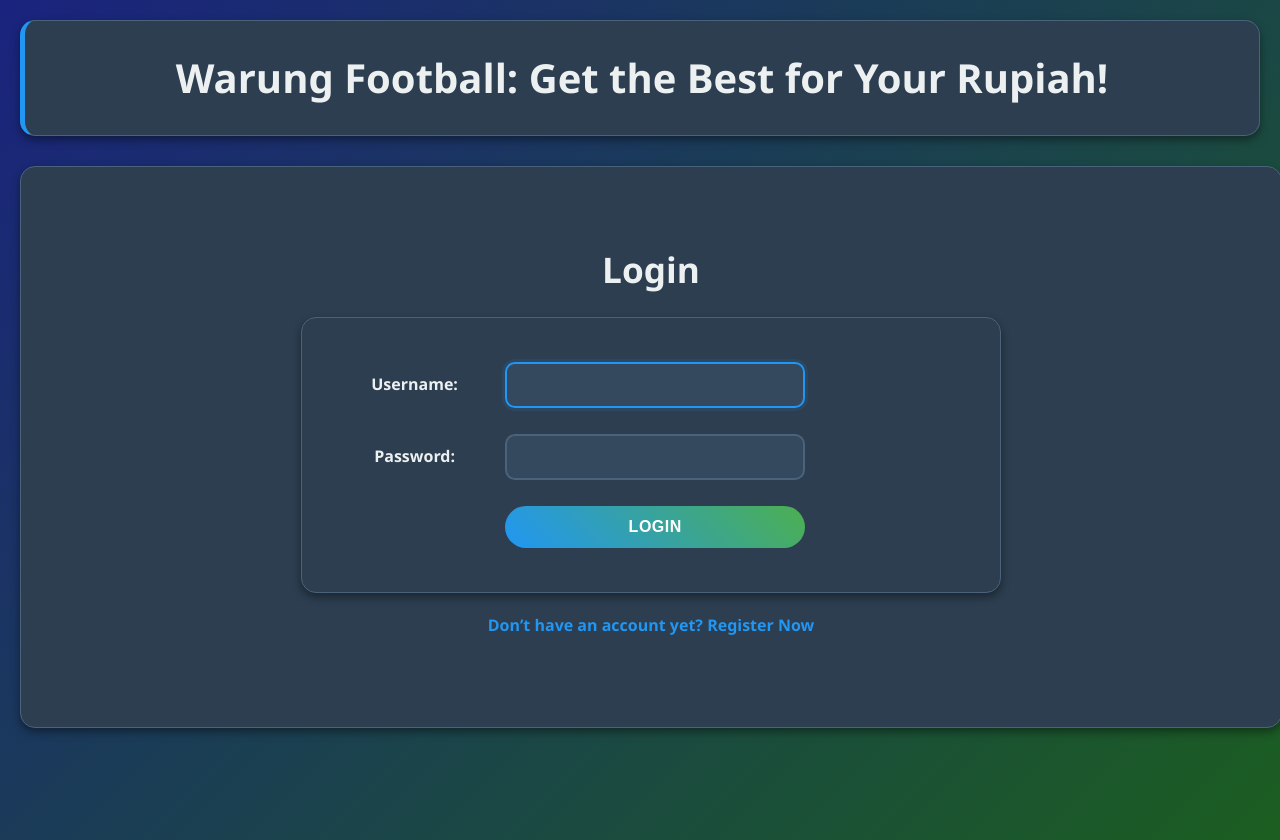
After one commit to faiz-ysf/warung-football, a Django app: page /login/ in a window 1280 px wide. The commit adds this page. Run offline with Django 5.2, Linux system fonts and the light colour scheme.

Commit message:
selesai tugas 4

```diff
--- a/main/models.py
+++ b/main/models.py
@@ -1,5 +1,6 @@
 import uuid
 from django.db import models
+from django.contrib.auth.models import User
 
 class Product(models.Model):
     PRODUCT_OPTIONS = [
@@ -13,9 +14,8 @@ class Product(models.Model):
         ('outerwear', 'Jackets & Hoodies'),
     ]
 
-    id = models.UUIDField(
-        primary_key=True, default=uuid.uuid4, editable=False
-    )
+    id = models.UUIDField(primary_key=True, default=uuid.uuid4, editable=False)
+    user = models.ForeignKey(User, on_delete=models.CASCADE, null=True)
     name = models.CharField(max_length=255)
     price = models.IntegerField(verbose_name="Price")
     descriptions = models.TextField()
--- /dev/null
+++ b/main/templates/login.html
@@ -0,0 +1,26 @@
+{% extends 'base.html' %}
+
+{% block meta %}
+<title>Login - Warung Football</title>
+{% endblock meta %}
+
+{% block content %}
+<div class="login">
+  <h1>Login</h1>
+
+  <form method="POST" action="">
+    {% csrf_token %}
+    <table>
+      {{ form.as_table }}
+      <tr>
+        <td></td>
+        <td><input class="btn login_btn" type="submit" value="Login" /></td>
+      </tr>
+    </table>
+  </form>
+
+  <a href="{% url 'main:register' %}" class="auth-link">
+    Don’t have an account yet? Register Now
+  </a>
+</div>
+{% endblock %}
--- a/main/urls.py
+++ b/main/urls.py
@@ -1,5 +1,7 @@
 from django.urls import path
 from . import views
+
+
 
 app_name = "main"
 
@@ -7,11 +9,13 @@ urlpatterns = [
     path("", views.show_main, name="show_main"),
     path("create/", views.create_product, name="create_product"),
     path("product/<uuid:id>/", views.show_product, name="show_product"),
-    path(
-        "product/<uuid:id>/delete/",
-        views.delete_product,
-        name="delete_product",
-    ),
+    path("product/<uuid:id>/delete/", views.delete_product, name="delete_product",),
+
+	# Login/Registration functions
+	path('register/', views.register, name='register'),
+	path('login/', views.login_user, name='login'),
+	path('logout/', views.logout_user, name='logout'),
+
     # XML/JSON paths
     path("xml/", views.show_xml, name="show_xml"),
     path("json/", views.show_json, name="show_json"),
--- a/main/views.py
+++ b/main/views.py
@@ -1,8 +1,13 @@
-from django.contrib.auth.forms import UserCreationForm
+import datetime
+
 from django.contrib import messages
+from django.contrib.auth import authenticate, login, logout
+from django.contrib.auth.forms import UserCreationForm, AuthenticationForm
+from django.contrib.auth.decorators import login_required
 
 from django.shortcuts import render, redirect, get_object_or_404
-from django.http import HttpResponse
+from django.http import HttpResponse, HttpResponseRedirect
+from django.urls import reverse
 from django.core import serializers
 from .models import Product
 from .forms import ProductForm
@@ -12,25 +17,56 @@ from .forms import ProductForm
 def register(request):
     form = UserCreationForm()
 
-    if "request.method" == "POST":
+    if request.method == "POST":
         form = UserCreationForm(request.POST)
         if form.is_valid():
             form.save()
             messages.success(request, 'Your account has been successfully created!')
             return redirect('main:login')
-    context = {'form': form}
-    return render(request, 'register.html', context)
+    data = {
+        'form': form
+    }
+    return render(request, 'register.html', data)
+
+def login_user(request):
+   if request.method == 'POST':
+      form = AuthenticationForm(data=request.POST)
+
+      if form.is_valid():
+            user = form.get_user()
+            login(request, user)
+            response = HttpResponseRedirect(reverse("main:show_main"))
+            response.set_cookie('last_login', str(datetime.datetime.now()))
+            return response
 
 
+   else:
+      form = AuthenticationForm(request)
+   context = {'form': form}
+   return render(request, 'login.html', context)
 
+def logout_user(request):
+    logout(request)
+    response = HttpResponseRedirect(reverse('main:login'))
+    response.delete_cookie('last_login')
+    return response
+
+@login_required(login_url='/login')
 def show_main(request):
-    product_list = Product.objects.all();
+    filter_type = request.GET.get('filter', 'all')
+
+    if filter_type == 'all':
+        product_list = Product.objects.all();
+    else:
+        product_list = Product.objects.filter(user=request.user)
 
     context = {
         'npm' : '2406434292',
         'name': 'Faiz Yusuf Ridwan',
         'class': 'PBP C',
-        'product_list' : product_list
+        'product_list' : product_list,
+        'last_login': request.COOKIES.get('last_login', 'Never'),
+
     }
 
     return render(request, "main.html", context)
@@ -38,13 +74,16 @@ def show_main(request):
 def create_product(request):
     form = ProductForm(request.POST or None)
     if form.is_valid() and request.method == "POST":
-        form.save()
+        product_entry = form.save(commit=False)
+        product_entry.user = request.user
+        product_entry.save()
         return redirect('main:show_main')
     data = {
         'form' : form
     }
     return render(request,"add-product.html", data)
 
+@login_required(login_url='/login')
 def show_product(request, id):
     product = get_object_or_404(Product, pk=id)
     product.increment_views()
@@ -89,6 +128,4 @@ def show_json_by_id(request, product_id):
     except Product.DoesNotExist:
        return HttpResponse(status=404)
 
-
-
 # Create your views here.
--- a/static/css/style.css
+++ b/static/css/style.css
@@ -1,19 +1,24 @@
-/* Color Variables - Dark Mode */
+/* ============================================
+   COLOR VARIABLES - DARK MODE
+   ============================================ */
 :root {
-  --primary-blue: #1a237e; /* Dark Indigo */
+  --primary-blue: #1a237e;
   --accent-blue: #2196f3;
-  --primary-green: #1b5e20; /* Dark Green */
+  --primary-green: #1b5e20;
   --accent-green: #4caf50;
   --primary-yellow: #fff9c4;
   --accent-yellow: #ffc107;
-  --surface-color: #2c3e50; /* Dark Slate for Surfaces */
-  --text-dark: #ecf0f1; /* Light Grey for Text */
-  --text-light: #95a5a6; /* Lighter Grey for Subtext */
+  --surface-color: #2c3e50;
+  --text-dark: #ecf0f1;
+  --text-light: #95a5a6;
   --border-color: #4a637a;
   --shadow: 0 4px 8px rgba(0, 0, 0, 0.4);
   --shadow-hover: 0 8px 15px rgba(0, 0, 0, 0.5);
 }
 
+/* ============================================
+   BASE LAYOUT
+   ============================================ */
 body {
   font-family: 'Segoe UI', Tahoma, Geneva, Verdana, sans-serif;
   line-height: 1.6;
@@ -49,9 +54,20 @@ main {
   box-shadow: var(--shadow);
   min-height: 500px;
   border: 1px solid var(--border-color);
+  width: 1200px; /* FIXED WIDTH - tidak responsive */
+  margin: 0 auto; /* Center */
 }
 
-/* Buttons */
+main h1 {
+  color: var(--text-dark);
+  font-size: 2.2rem;
+  margin-bottom: 20px;
+  text-align: center;
+}
+
+/* ============================================
+   BUTTONS & LINKS
+   ============================================ */
 button, input[type="submit"] {
   background: linear-gradient(45deg, var(--accent-blue), var(--accent-green));
   color: #ffffff;
@@ -72,6 +88,16 @@ button:hover, input[type="submit"]:hover {
   background: linear-gradient(45deg, var(--accent-green), var(--accent-blue));
 }
 
+.delete-button {
+  background: linear-gradient(45deg, #e53935, #b71c1c) !important;
+}
+
+.delete-button:hover {
+  background: linear-gradient(45deg, #b71c1c, #e53935) !important;
+  box-shadow: var(--shadow-hover);
+  transform: translateY(-2px);
+}
+
 a {
   text-decoration: none;
   color: var(--accent-blue);
@@ -82,7 +108,9 @@ a:hover {
   color: var(--accent-green);
 }
 
-/* Product Grid */
+/* ============================================
+   PRODUCT GRID & CARDS
+   ============================================ */
 .product-grid {
   display: grid;
   grid-template-columns: repeat(auto-fill, minmax(300px, 1fr));
@@ -141,10 +169,9 @@ a:hover {
   line-height: 1.5;
 }
 
-/* Featured/Trending badges */
 .product-card p b {
   background: var(--primary-yellow);
-  color: #2c3e50; /* Dark text on yellow background */
+  color: #2c3e50;
   padding: 4px 8px;
   border-radius: 12px;
   font-size: 0.85rem;
@@ -166,8 +193,22 @@ a:hover {
   transform: scale(1.02);
 }
 
-/* Forms */
+/* ============================================
+   FORMS - TABLE BASED (ALL FORMS)
+   ============================================ */
+.login, .register, .create-product {
+  width: 700px;
+  margin: 0 auto;
+  padding: 20px;
+}
 
+.login h1, .register h1, .create-product h1 {
+  text-align: center;
+  color: var(--text-dark);
+  /* margin-bottom: 30px; */
+}
+
+/* All table forms */
 table {
   width: 100%;
   margin: 20px 0;
@@ -178,8 +219,15 @@ table td {
   vertical-align: top;
 }
 
+table label {
+  font-weight: 600;
+  color: var(--text-dark);
+}
+
+/* Input fields in all table forms */
 table input, table textarea, table select {
   width: 100%;
+  max-width: 300px;
   padding: 12px 16px;
   border: 2px solid var(--border-color);
   border-radius: 10px;
@@ -187,6 +235,7 @@ table input, table textarea, table select {
   transition: border-color 0.3s ease;
   background: #34495e;
   color: var(--text-dark);
+  box-sizing: border-box;
 }
 
 table input:focus, table textarea:focus, table select:focus {
@@ -195,45 +244,157 @@ table input:focus, table textarea:focus, table select:focus {
   box-shadow: 0 0 0 3px rgba(33, 150, 243, 0.1);
 }
 
-table label {
-  font-weight: 600;
-  color: var(--text-dark);
+/* Special styling for all table forms */
+.login table, .register table, .create-product table {
+  width: 100%;
+  background: var(--surface-color);
+  padding: 30px;
+  border-radius: 15px;
+  border: 1px solid var(--border-color);
+  box-shadow: var(--shadow);
+  margin: 0;
 }
 
-/* Empty state */
-main > p {
+/* Auth navigation links */
+.login > a, .register > a {
+  display: block;
+  text-align: center;
+  margin-top: 20px;
+  color: var(--accent-blue);
+  font-weight: 600;
+}
+
+.login > a:hover, .register > a:hover {
+  color: var(--accent-green);
+}
+
+/* ============================================
+   MAIN PAGE LAYOUT IMPROVEMENTS
+   ============================================ */
+.main-header {
+  text-align: center;
+  margin-bottom: 30px;
+}
+
+.main-header h2 {
+  color: var(--text-dark);
+  font-size: 1.8rem;
+}
+
+.action-buttons {
+  display: flex;
+  justify-content: center;
+  gap: 15px;
+  margin-top: 10px;
+}
+
+.filter-section {
+  display: flex;
+  justify-content: center;
+  margin-bottom: 30px;
+}
+
+.filter-buttons {
+  display: flex;
+  gap: 10px;
+}
+
+/* Filter buttons as actual button elements */
+.filter-btn {
+  background: var(--surface-color);
+  border: 2px solid var(--accent-blue);
+  border-radius: 25px;
+  color: var(--text-dark);
+  padding: 12px 24px;
+  font-size: 1rem;
+  font-weight: 600;
+  cursor: pointer;
+  transition: all 0.3s ease;
+  text-transform: uppercase;
+  letter-spacing: 0.5px;
+}
+
+.filter-btn:hover, .filter-btn.active {
+  background: var(--accent-blue);
+  color: #fff;
+  border-color: var(--accent-blue);
+  transform: translateY(-2px);
+  box-shadow: var(--shadow-hover);
+}
+
+/* Remove link styling for filter buttons */
+.filter-buttons a {
+  text-decoration: none;
+}
+
+/* ============================================
+   EMPTY STATE & MESSAGES
+   ============================================ */
+.empty-state {
   text-align: center;
   font-size: 1.2rem;
   color: var(--text-light);
   background: #34495e;
-  padding: 30px;
+  padding: 40px;
   border-radius: 15px;
   border: 2px dashed var(--accent-green);
   margin: 30px 0;
 }
 
-/* Detail page styling */
-main h1 {
-  color: var(--text-dark);
-  font-size: 2.2rem;
+.empty-state p {
+  font-size: 1.3rem;
   margin-bottom: 20px;
+}
+
+.messages {
+  list-style: none;
+  padding: 0;
+  margin: 10px 0;
   text-align: center;
 }
 
-/* Back button */
+.messages li {
+  background: #34495e;
+  padding: 10px;
+  border-radius: 10px;
+  margin: 5px 0;
+  color: var(--text-dark);
+}
+
+.messages li.success {
+  background: var(--accent-green);
+  color: #fff;
+}
+
+.messages li.error {
+  background: #e53935;
+  color: #fff;
+}
+
+/* ============================================
+   UTILITY CLASSES
+   ============================================ */
+.product-actions {
+  display: flex;
+  gap: 10px;
+  justify-content: center;
+  margin-top: 10px;
+}
+
+/* Back button exception */
 main > p:first-child {
-  background: none;
-  border: none;
-  padding: 0;
+  background: none !important;
+  border: none !important;
+  padding: 0 !important;
   margin-bottom: 20px;
   text-align: left;
 }
 
-/* Responsive design */
+/* ============================================
+   RESPONSIVE DESIGN
+   ============================================ */
 @media (max-width: 768px) {
-  body {
-    padding: 10px;
-  }
+  /* Hapus body padding dan main padding adjustments */
 
   header h1 {
     font-size: 2rem;
@@ -244,8 +405,9 @@ main > p:first-child {
     gap: 20px;
   }
 
-  main {
-    padding: 20px;
+  .action-buttons {
+    flex-direction: column;
+    gap: 10px;
   }
 }
 
@@ -258,14 +420,3 @@ main > p:first-child {
     padding: 20px;
   }
 }
-
-/* Delete button styling */
-.delete-button {
-  background: linear-gradient(45deg, #e53935, #b71c1c); /* red gradient */
-}
-
-.delete-button:hover {
-  background: linear-gradient(45deg, #b71c1c, #e53935);
-  box-shadow: var(--shadow-hover);
-  transform: translateY(-2px);
-}
--- a/templates/base.html
+++ b/templates/base.html
@@ -3,12 +3,20 @@
 <html lang="en">
   <head>
     <meta charset="UTF-8" />
-    <title>{% block title %}Default Title{% endblock %}</title>
+    {% block meta %}{% endblock meta %}
+    <title>{% block title %}Warung Football{% endblock %}</title>
     <link rel="stylesheet" href="{% static 'css/style.css' %}">
   </head>
   <body>
     <header>
       <h1>Warung Football: Get the Best for Your Rupiah!</h1>
+      {% if messages %}
+        <ul class="messages">
+          {% for message in messages %}
+            <li class="{{ message.tags }}">{{ message }}</li>
+          {% endfor %}
+        </ul>
+      {% endif %}
     </header>
     <main>
       {% block content %}{% endblock %}
```
Also changed, not shown: main/templates/add-product.html (+5 -2 lines), main/templates/confirm_delete.html (+4 -6 lines), main/templates/main.html (+26 -16 lines), main/templates/product_details.html (+9 -4 lines), main/templates/register.html (+8 -13 lines), README.md, main/migrations/0002_product_user.py (added).
